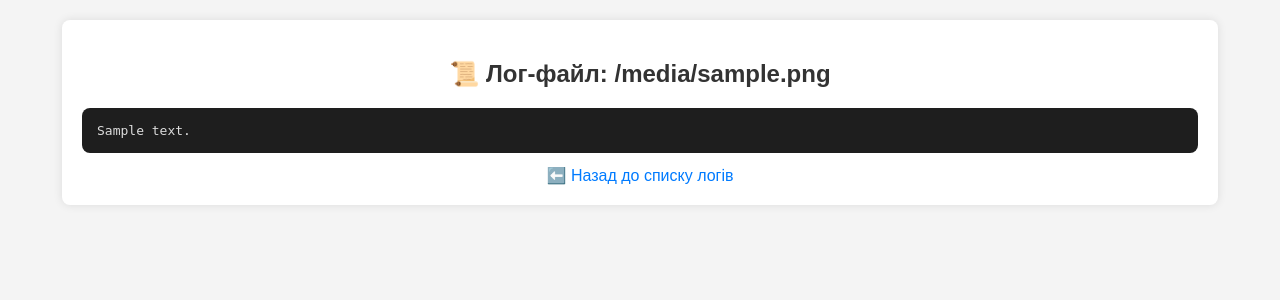
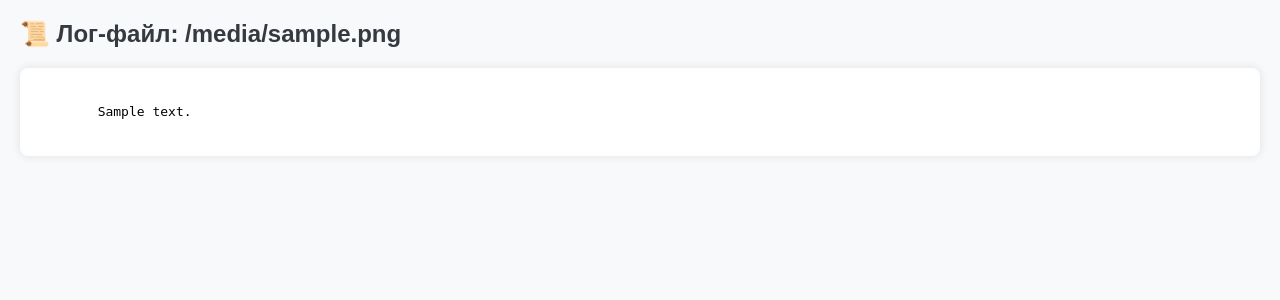
Before and after one commit to Dmytro1325/xml-app, a FastAPI app: template templates/log_view.html in a window 1280 px wide. Shown: the top 300 px of the page. Run offline with FastAPI, Linux system fonts and the light colour scheme; the template is opened without the code that fills it: most values are stand-ins (such as "Sample title", 1, 10 or a date in 2020); parts of the project's set-up code (start-up, migrations or seed data) failed here and were passed over.

Commit message:
оновили вивід логу1.10

```diff
--- a/main.py
+++ b/main.py
@@ -41,9 +41,9 @@ def get_log_filename():
     return os.path.join(LOG_DIR, f"log_{timestamp}.html")
 
 def log_to_file(content, log_filename):
-    """ Логування в унікальний файл """
+    """ Записує лог у файл з переносами рядків """
     timestamp = datetime.now().strftime("%Y-%m-%d %H:%M:%S")
-    log_entry = f"[{timestamp}] {content}\n"
+    log_entry = f"[{timestamp}] {content}\n"  # ОБОВ'ЯЗКОВО '\n' В КІНЦІ
 
     with open(log_filename, "a", encoding="utf-8") as f:
         f.write(log_entry)
--- a/templates/log_view.html
+++ b/templates/log_view.html
@@ -3,53 +3,31 @@
 <head>
     <meta charset="UTF-8">
     <meta name="viewport" content="width=device-width, initial-scale=1.0">
-    <title>Лог-файл: {{ filename }}</title>
+    <title>Лог: {{ filename }}</title>
     <style>
         body {
             font-family: Arial, sans-serif;
-            background-color: #f4f4f4;
             margin: 20px;
-            color: #333;
+            background-color: #f8f9fa;
         }
-        .container {
-            max-width: 90%;
-            margin: 0 auto;
+        .log-container {
             background: white;
-            padding: 20px;
+            padding: 15px;
             border-radius: 8px;
-            box-shadow: 0 0 10px rgba(0, 0, 0, 0.1);
+            box-shadow: 0px 0px 10px rgba(0, 0, 0, 0.1);
+            white-space: pre-wrap; /* ВАЖЛИВО: ЗБЕРІГАЄ ВІДСТУПИ ТА ПЕРЕНОСИ */
+            font-family: monospace;
+            line-height: 1.5;
         }
         h2 {
-            text-align: center;
-        }
-        pre {
-            background: #1e1e1e;
-            color: #dcdcdc;
-            padding: 15px;
-            border-radius: 8px;
-            overflow-x: auto;
-            white-space: pre-wrap;
-            word-wrap: break-word;
-            font-family: monospace;
-        }
-        .back-link {
-            display: block;
-            margin-top: 10px;
-            text-align: center;
-            font-size: 16px;
-            text-decoration: none;
-            color: #007BFF;
-        }
-        .back-link:hover {
-            text-decoration: underline;
+            color: #343a40;
         }
     </style>
 </head>
 <body>
-    <div class="container">
-        <h2>📜 Лог-файл: {{ filename }}</h2>
-        <pre>{{ log_content | safe }}</pre>
-        <a href="/logs/" class="back-link">⬅️ Назад до списку логів</a>
+    <h2>📜 Лог-файл: {{ filename }}</h2>
+    <div class="log-container">
+        {{ log_content | safe }}
     </div>
 </body>
 </html>
```
